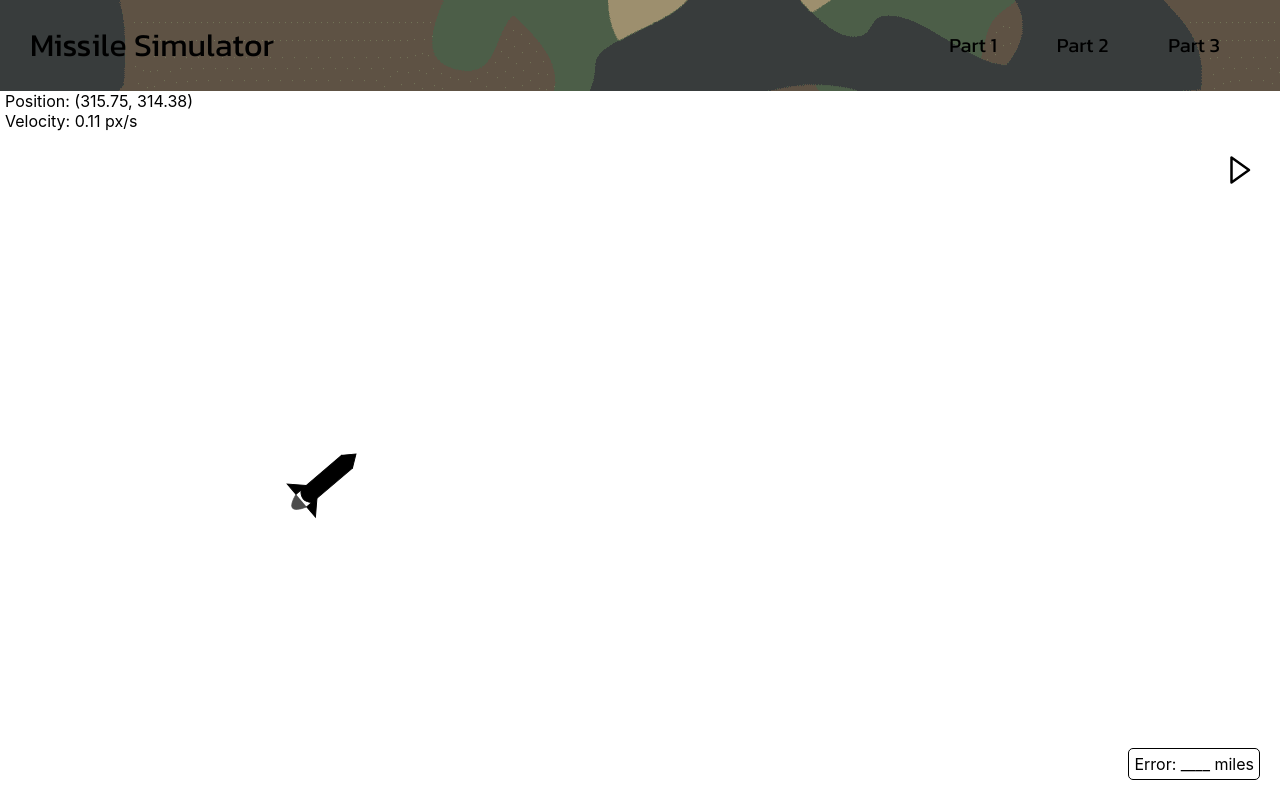
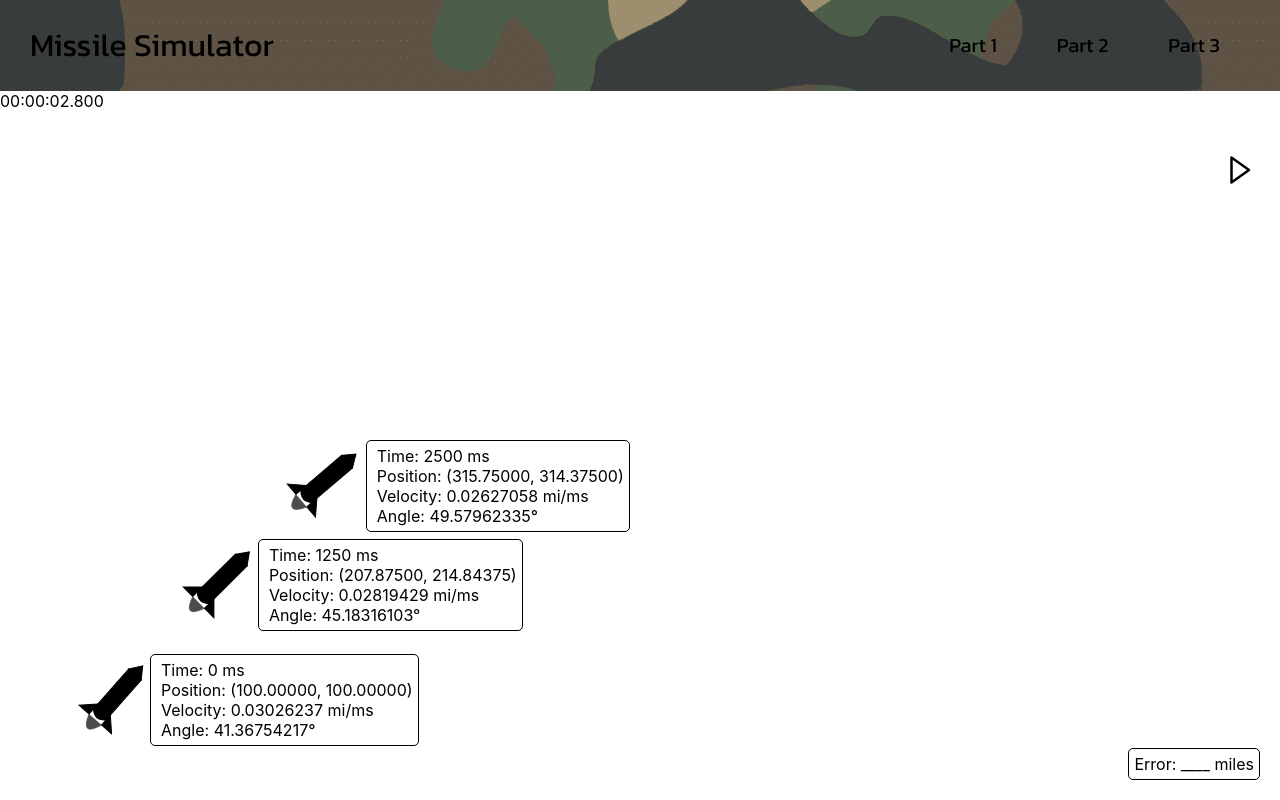
Before and after one commit to danasiongsin/Missile-Simulator, a React (Create React App) app: page /part2 in a window 1280 px wide. Both pictures are taken after a click on the button 1239 px from the left and 171 px from the top of the page. Built offline with nearby package versions, Linux system fonts and the light colour scheme.

Commit message:
get part 2 working

```diff
--- a/package.json
+++ b/package.json
@@ -20,7 +20,7 @@
     "build": "react-scripts build",
     "test": "react-scripts test",
     "eject": "react-scripts eject",
-    "predeploy": "npm run build",
+    "predeploy": "npm run build && cp build/index.html build/404.html",
     "deploy": "gh-pages -d build"
   },
   "eslintConfig": {
--- a/src/App.css
+++ b/src/App.css
@@ -54,6 +54,12 @@
   border: 1px solid black;
 }
 
+.stats {
+  border: 1px solid black;
+  padding: 5px;
+  border-radius: 5px;
+}
+
 .stats-list {
   list-style: none;
   padding-left: 5px;
--- a/src/Calculations.js
+++ b/src/Calculations.js
@@ -27,6 +27,11 @@
     return milesPerPixel * distance(clickLocation[0], clickLocation[1], missileLocation[0], missileLocation[1]);
 }
 
+function getMilesPerPixel(eqs) {
+    const [x, y, root, peak] = eqs;
+    return 400 / (root - x(0));
+}
+
 const travelTimeSeconds = 20;
 
-export { randomLaunch, travelTimeSeconds, getClickDistance };
+export { randomLaunch, travelTimeSeconds, getClickDistance, getMilesPerPixel};
--- a/src/MissileSimulation.js
+++ b/src/MissileSimulation.js
@@ -1,46 +1,61 @@
 import { useState, useEffect } from 'react';
-import { randomLaunch, getClickDistance, travelTimeSeconds } from './Calculations';
+import { randomLaunch, getClickDistance, travelTimeSeconds, getMilesPerPixel } from './Calculations';
 
-export function MissileSimulation(playState, setPlayState) {
-    const [startTime, setStartTime] = useState(null);
+export function MissileSimulation(playState, setPlayState, startTime, setStartTime) {
     const [path, setPath] = useState([null, null, null, null]);
     const [distance, setDistance] = useState(null);
-    const [missile, setMissile] = useState(null);
+    const [missile, setMissile] = useState([]);
 
     const time2 = (travelTimeSeconds / 16) * 10**3;
     const time3 = (travelTimeSeconds / 8) * 10**3;
     const delta = 0.001;
 
     const resetSimulation = () => {
-        setMissile(null);
+        setMissile([]);
         setDistance(null);
         setStartTime(Date.now());
         setPath(randomLaunch());
     };
 
     useEffect(() => {
-        if (playState === 'running') resetSimulation();
+        if (playState.startsWith('running')) resetSimulation();
     }, [playState]);
 
-    const moveMissile = (time, opacity = 1) => {
+    const moveMissile = (missile, time, opacity = 1) => {
         const [x, y] = path;
         if (typeof x !== 'function' || typeof y !== 'function') return;
 
-        setMissile({
-            x: x(time),
-            y: y(time),
-            velocity: Math.sqrt((x(time + delta) - x(time))**2 + (y(time + delta) - y(time))**2) / delta,
-            transform: `rotate(${90 - Math.atan((y(time + delta) - y(time)) / (x(time + delta) - x(time))) * 180 / Math.PI}deg) translate(50%, 50%)`,
-            opacity: opacity,
-        });
+        if (playState === 'running_1') {
+            setMissile([{
+                time: time,
+                x: x(time),
+                y: y(time),
+                velocity: getMilesPerPixel(path) * Math.sqrt((x(time + delta) - x(time))**2 + (y(time + delta) - y(time))**2) / delta,
+                angle: 90 - Math.atan((y(time + delta) - y(time)) / (x(time + delta) - x(time))) * 180 / Math.PI,
+                transform: `rotate(${90 - Math.atan((y(time + delta) - y(time)) / (x(time + delta) - x(time))) * 180 / Math.PI}deg) translate(50%, 50%)`,
+                opacity: opacity,
+            }]);
+        } else {
+            setMissile((prevMissile) => [...prevMissile, {
+                time: time,
+                x: x(time),
+                y: y(time),
+                velocity: getMilesPerPixel(path) * Math.sqrt((x(time + delta) - x(time))**2 + (y(time + delta) - y(time))**2) / delta,
+                angle: 90 - Math.atan((y(time + delta) - y(time)) / (x(time + delta) - x(time))) * 180 / Math.PI,
+                transform: `rotate(${90 - Math.atan((y(time + delta) - y(time)) / (x(time + delta) - x(time))) * 180 / Math.PI}deg) translate(50%, 50%)`,
+                opacity: opacity,
+            }]);
+        }
     };
 
     useEffect(() => {
-        if (path.includes(null) || playState !== 'running') return;
+        if (path.includes(null) || !(playState.startsWith('running'))) return;
 
-        moveMissile(0);
-        const timer1 = setTimeout(() => moveMissile(time2), time2);
-        const timer2 = setTimeout(() => moveMissile(time3), time3);
+        if (missile.length === 0) {
+            moveMissile(missile, 0);
+        }
+        const timer1 = setTimeout(() => moveMissile(missile, time2), time2);
+        const timer2 = setTimeout(() => moveMissile(missile, time3), time3);
 
         return () => {
             clearTimeout(timer1);
@@ -52,7 +67,7 @@
         if (path.includes(null)) return;
 
         const handleClick = (e) => {
-            if (playState !== 'running') return;
+            if (!playState.startsWith('running')) return;
             const clickLocation = [e.clientX, window.innerHeight - e.clientY];
             const clickTime = Date.now();
             if (clickTime - startTime < time3) return;
@@ -61,7 +76,7 @@
             const clickDist = getClickDistance(clickLocation, clickTime - startTime, [x, y, root, peak]);
 
             setDistance(clickDist);
-            moveMissile(clickTime - startTime, 0.5);
+            moveMissile(missile, clickTime - startTime, 0.5);
 
             setPlayState('stopped');
         };
--- a/src/components/MissileStats.jsx
+++ b/src/components/MissileStats.jsx
@@ -1,8 +1,10 @@
-const MissileStats = ({ missile }) => {
+const MissileStats = ({ missile, style }) => {
     return (
-        <div className="stats">
-            <li className="stats-list">Position: {missile ? `(${missile.x.toFixed(2)}, ${missile.y.toFixed(2)})` : 'N/A'}</li>
-            <li className="stats-list">Velocity: {missile ? `${missile.velocity.toFixed(2)} px/s` : 'N/A'}</li>
+        <div className="stats" style={style}>
+            <li className="stats-list">Time: {missile ? `${missile.time} ms` : 'N/A'}</li>
+            <li className="stats-list">Position: {missile ? `(${missile.x.toFixed(5)}, ${missile.y.toFixed(5)})` : 'N/A'}</li>
+            <li className="stats-list">Velocity: {missile ? `${missile.velocity.toFixed(8)} mi/ms` : 'N/A'}</li>
+            <li className="stats-list">Angle: {missile ? `${missile.angle.toFixed(8)}°` : 'N/A'}</li>
         </div>
     );
 };
--- /dev/null
+++ b/src/components/Stopwatch.jsx
@@ -0,0 +1,16 @@
+import React, { useState } from 'react';
+
+function Stopwatch({ startTime }) {
+    const [time, setTime] = useState(0);
+    setInterval(() => {
+        setTime(Date.now() - startTime);
+    }
+    , 10);
+    return (
+        <div className="stopwatch">
+            <span>{ new Date(time).toISOString().slice(11, -1) }</span>
+        </div>
+    );
+}
+
+export default Stopwatch;
--- a/src/pages/Part1.jsx
+++ b/src/pages/Part1.jsx
@@ -7,16 +7,17 @@
 
 function Part1() {
     const [playState, setPlayState] = useState('stopped');
-    const { missile, distance } = MissileSimulation(playState, setPlayState);
+    const [startTime, setStartTime] = useState(null);
+    const { missile, distance } = MissileSimulation(playState, setPlayState, startTime, setStartTime);
 
     const handlePlay = (e) => {
-        setPlayState('running');
+        setPlayState('running_1');
         e.stopPropagation();
     };
 
     return (
         <>
-            {missile && (
+            {missile.map(missile =>
                 <Missile
                     style={{
                         position: 'absolute',
--- a/src/pages/Part2.jsx
+++ b/src/pages/Part2.jsx
@@ -4,20 +4,25 @@
 import { MissileSimulation } from '../MissileSimulation';
 import React, { useState } from 'react';
 import Playbutton from '../components/Playbutton';
+import Stopwatch from '../components/Stopwatch';
 import '../App.css';
 
 function Part2() {
     const [playState, setPlayState] = useState('stopped');
-    const { missile, distance } = MissileSimulation(playState, setPlayState);
+    const [startTime, setStartTime] = useState(null);
+    const { missile, distance } = MissileSimulation(playState, setPlayState, startTime, setStartTime);
 
     const handlePlay = (e) => {
-        setPlayState('running');
+        setPlayState('running_2');
         e.stopPropagation();
     };
 
+    console.log(missile);
+
     return (
         <>
-            {missile && (
+            {missile.map(missile =>
+                <>
                     <Missile
                         style={{
                             position: 'absolute',
@@ -27,12 +32,22 @@
                             opacity: missile.opacity,
                         }}
                     />
+                    <MissileStats
+                        missile={missile}
+                        style={{
+                            position: 'absolute',
+                            bottom: `${missile.y}px`,
+                            left: `${missile.x}px`,
+                            transform: 'translate(50px,50%)',
+                        }}
+                    />
+                </>
             )}
             <button className="playbutton" onClick={(e) => handlePlay(e)}>
                 <Playbutton />
             </button>
-            <MissileStats missile={missile} />
             <Error distance={distance} />
+            <Stopwatch startTime={startTime} />
         </>
     );
 }
```
Lines whose indentation alone changed are shown as unchanged.
